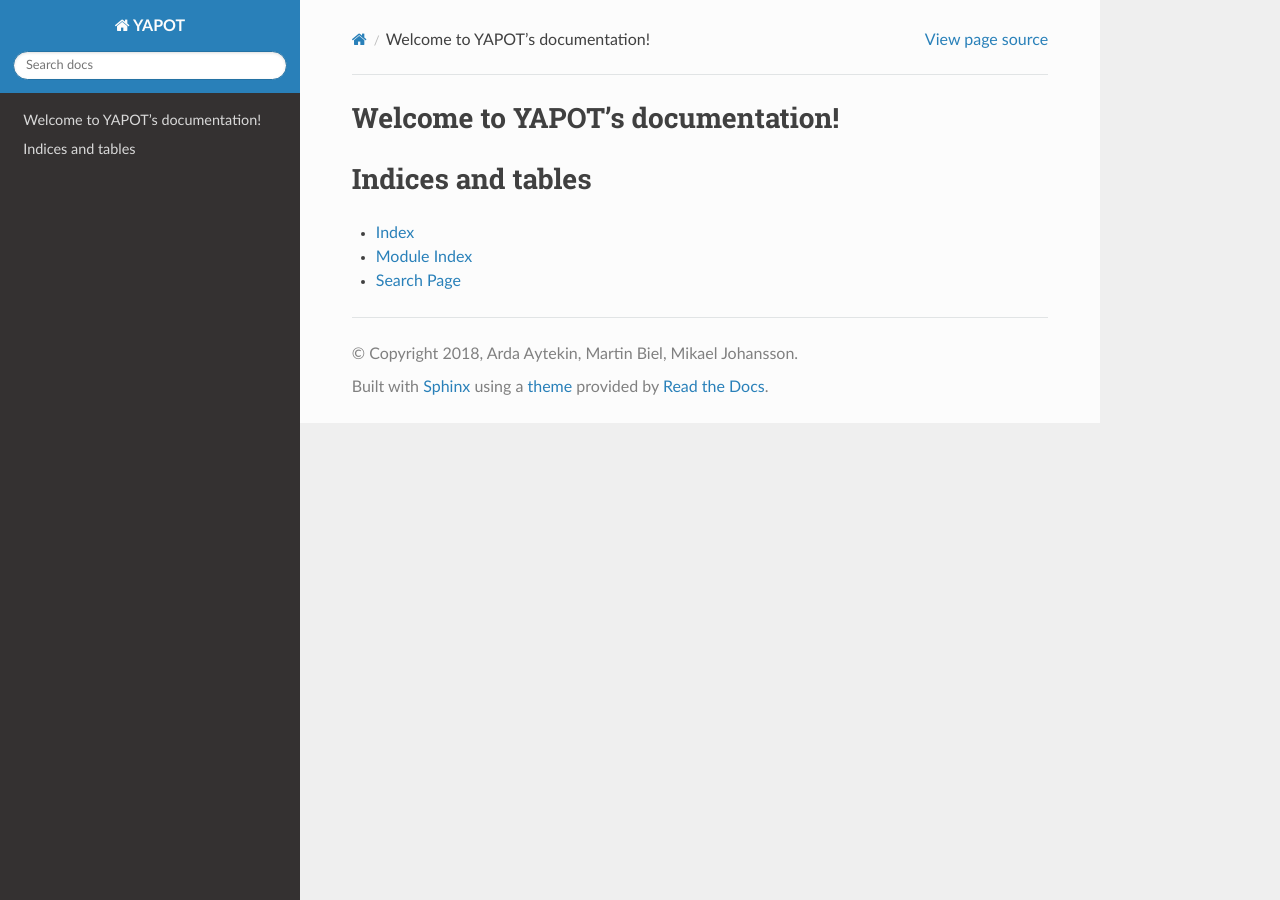
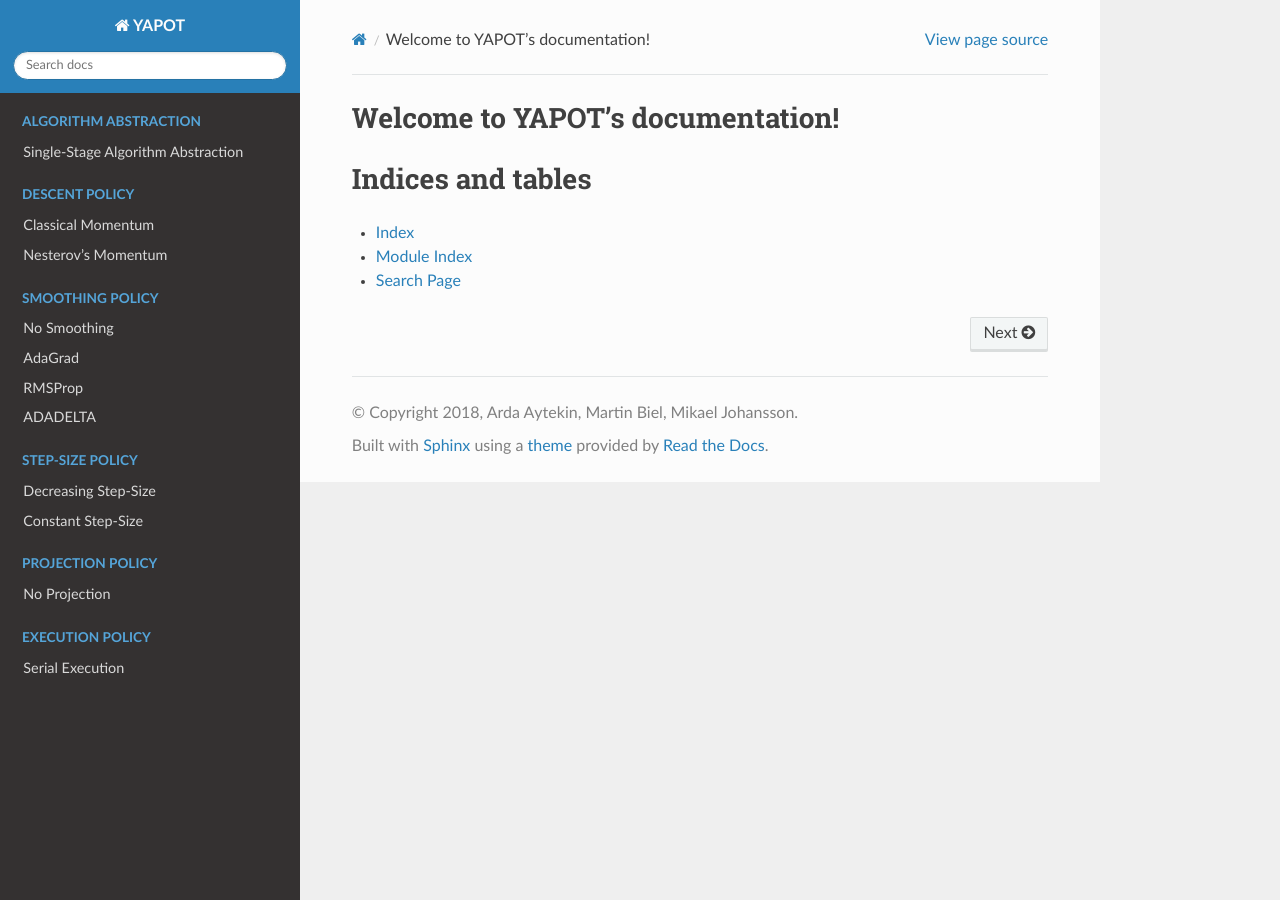
Before and after one commit to pologrp/polo, a Sphinx documentation site: the page built from docs/index.rst, in a window 1280 px wide. Built offline with Sphinx 7.4.7 and the Read the Docs theme 2.0.0, drawn with Linux system fonts in a browser that asks for light colours.

Commit message:
Structure the documentation

```diff
--- /dev/null
+++ b/docs/algorithm/singlestage.rst
@@ -0,0 +1,2 @@
+Single-Stage Algorithm Abstraction
+==================================
--- /dev/null
+++ b/docs/descent/momentum.rst
@@ -0,0 +1,2 @@
+Classical Momentum
+==================
--- /dev/null
+++ b/docs/descent/nesterov.rst
@@ -0,0 +1,2 @@
+Nesterov's Momentum
+===================
--- /dev/null
+++ b/docs/execution/serial.rst
@@ -0,0 +1,2 @@
+Serial Execution
+================
--- a/docs/index.rst
+++ b/docs/index.rst
@@ -7,10 +7,57 @@ Welcome to YAPOT's documentation!
 =================================
 
 .. toctree::
+   :glob:
+   :hidden:
    :maxdepth: 2
-   :caption: Contents:
+   :Caption: Algorithm Abstraction
 
+   algorithm/singlestage.rst
 
+.. toctree::
+   :glob:
+   :hidden:
+   :maxdepth: 2
+   :Caption: Descent Policy
+
+   descent/momentum.rst
+   descent/nesterov.rst
+
+.. toctree::
+   :glob:
+   :hidden:
+   :maxdepth: 2
+   :Caption: Smoothing Policy
+
+   smoothing/none.rst
+   smoothing/adagrad.rst
+   smoothing/rmsprop.rst
+   smoothing/adadelta.rst
+
+.. toctree::
+   :glob:
+   :hidden:
+   :maxdepth: 2
+   :Caption: Step-Size Policy
+
+   step/constant.rst
+   step/decreasing.rst
+
+.. toctree::
+   :glob:
+   :hidden:
+   :maxdepth: 2
+   :Caption: Projection Policy
+
+   projection/none.rst
+
+.. toctree::
+   :glob:
+   :hidden:
+   :maxdepth: 2
+   :Caption: Execution Policy
+
+   execution/serial.rst
 
 Indices and tables
 ==================
--- /dev/null
+++ b/docs/projection/none.rst
@@ -0,0 +1,2 @@
+No Projection
+=============
--- /dev/null
+++ b/docs/smoothing/adadelta.rst
@@ -0,0 +1,2 @@
+ADADELTA
+========
--- /dev/null
+++ b/docs/smoothing/adagrad.rst
@@ -0,0 +1,2 @@
+AdaGrad
+=======
--- /dev/null
+++ b/docs/smoothing/none.rst
@@ -0,0 +1,2 @@
+No Smoothing
+============
--- /dev/null
+++ b/docs/smoothing/rmsprop.rst
@@ -0,0 +1,2 @@
+RMSProp
+=======
--- /dev/null
+++ b/docs/step/constant.rst
@@ -0,0 +1,2 @@
+Decreasing Step-Size
+====================
--- /dev/null
+++ b/docs/step/decreasing.rst
@@ -0,0 +1,2 @@
+Constant Step-Size
+==================
```
